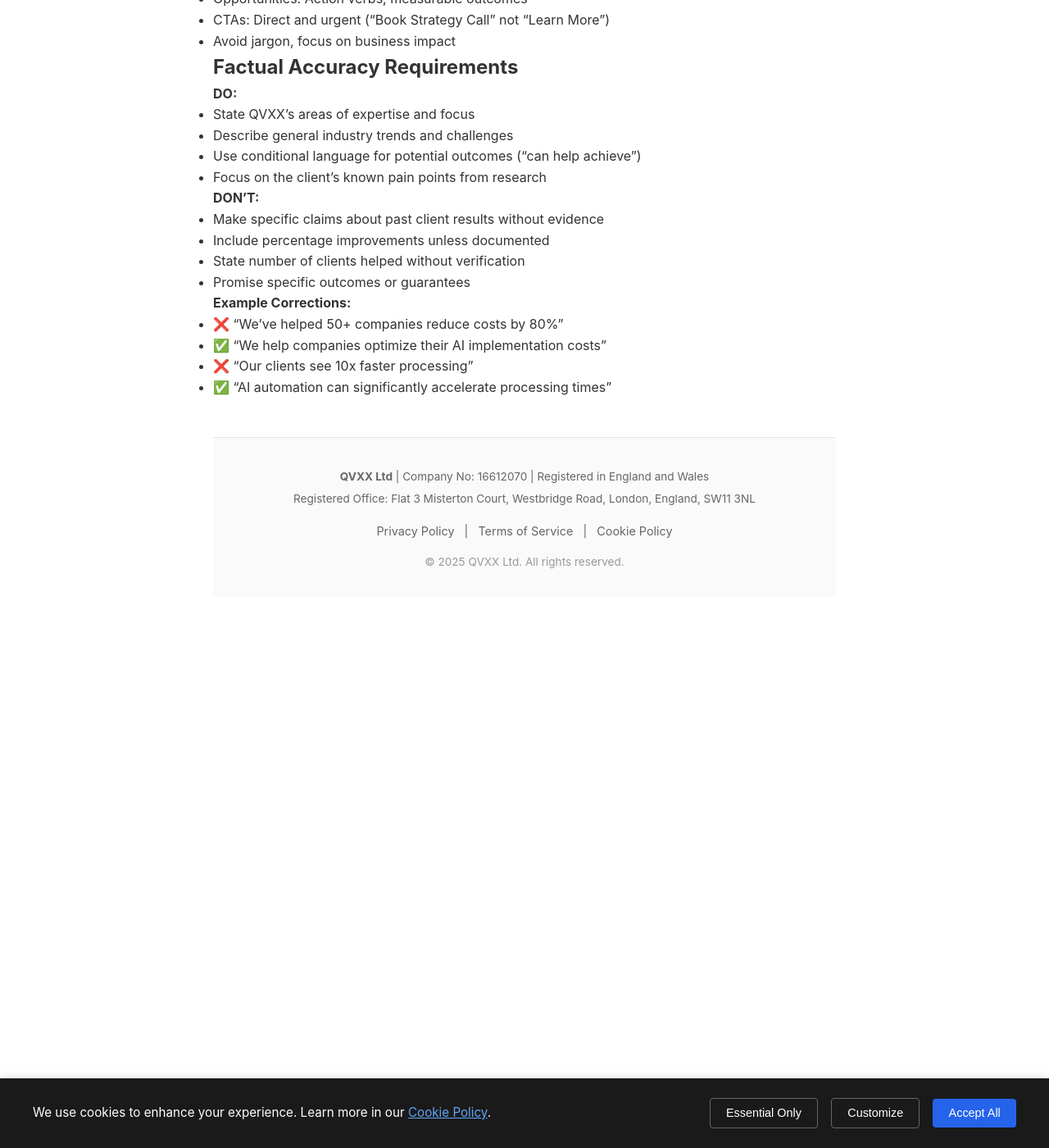
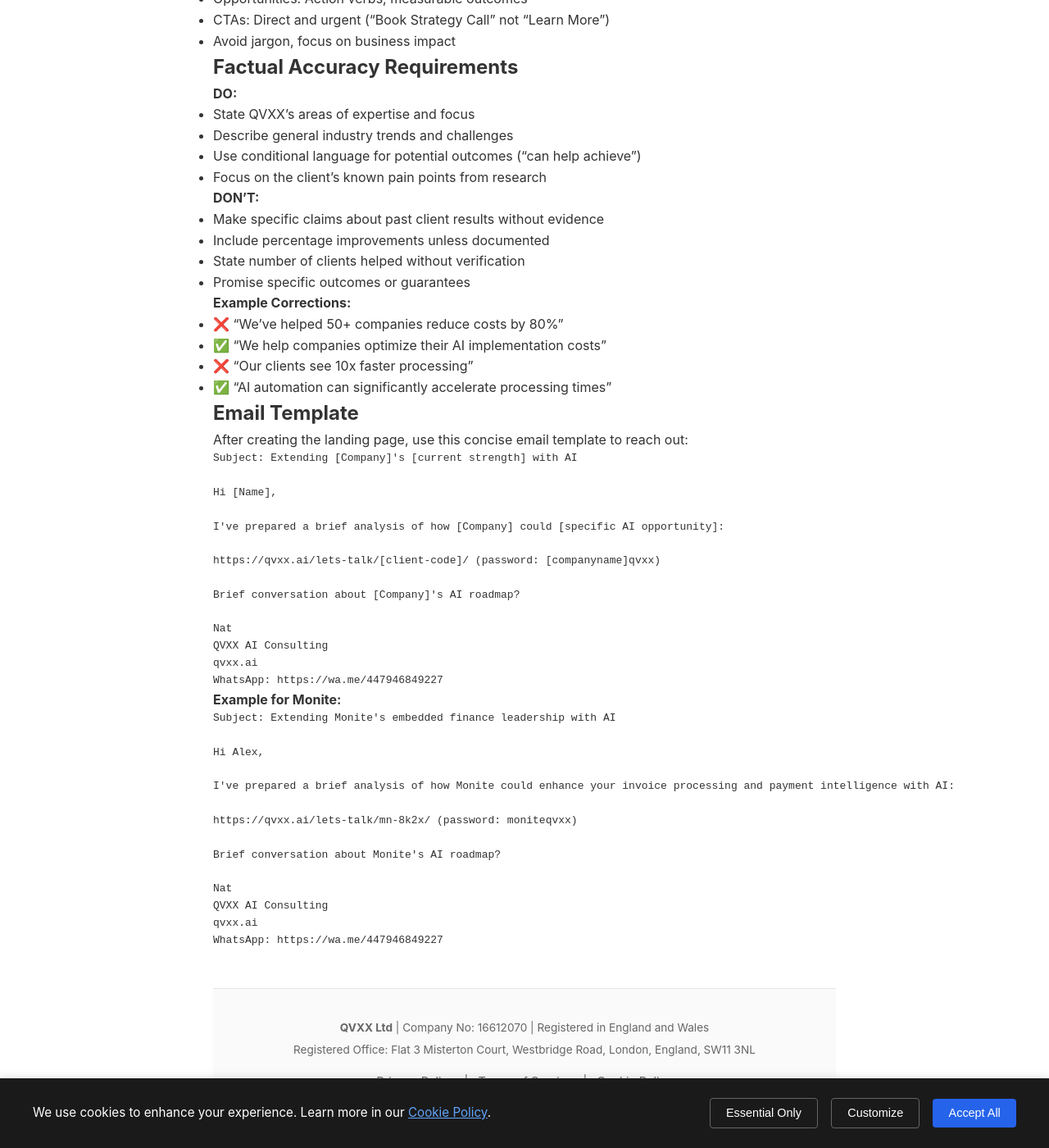
Before and after one commit to QVXXLabs/qvxx-website, a Jekyll site: the page built from LANDING-PAGE-PROMPT.md, in a window 1280 px wide and 1400 px high, scrolled down 3299 px. Shown: the whole window at 82% size. Built offline with Jekyll 4.4.1, drawn with Linux system fonts in a browser that asks for light colours; some web fonts are replaced; our own code applies the rules of GitHub Pages for plain Markdown files; comment, search, counter and statistics services are not loaded.

Commit message:
Add email template to landing page prompt
- Added concise email template for outreach
- Includes placeholders for company name, strength, and AI opportunity
- Provided Monite example showing proper usage
- Maintains same brief, professional tone as original
- Includes standard password format and WhatsApp link

````diff
--- a/LANDING-PAGE-PROMPT.md
+++ b/LANDING-PAGE-PROMPT.md
@@ -174,3 +174,42 @@
 
 - ❌ "Our clients see 10x faster processing"
 - ✅ "AI automation can significantly accelerate processing times"
+
+## Email Template
+
+After creating the landing page, use this concise email template to reach out:
+
+```
+Subject: Extending [Company]'s [current strength] with AI
+
+Hi [Name],
+
+I've prepared a brief analysis of how [Company] could [specific AI opportunity]:
+
+https://qvxx.ai/lets-talk/[client-code]/ (password: [companyname]qvxx)
+
+Brief conversation about [Company]'s AI roadmap?
+
+Nat
+QVXX AI Consulting
+qvxx.ai
+WhatsApp: https://wa.me/447946849227
+```
+
+**Example for Monite:**
+```
+Subject: Extending Monite's embedded finance leadership with AI
+
+Hi Alex,
+
+I've prepared a brief analysis of how Monite could enhance your invoice processing and payment intelligence with AI:
+
+https://qvxx.ai/lets-talk/mn-8k2x/ (password: moniteqvxx)
+
+Brief conversation about Monite's AI roadmap?
+
+Nat
+QVXX AI Consulting
+qvxx.ai
+WhatsApp: https://wa.me/447946849227
+```
````
